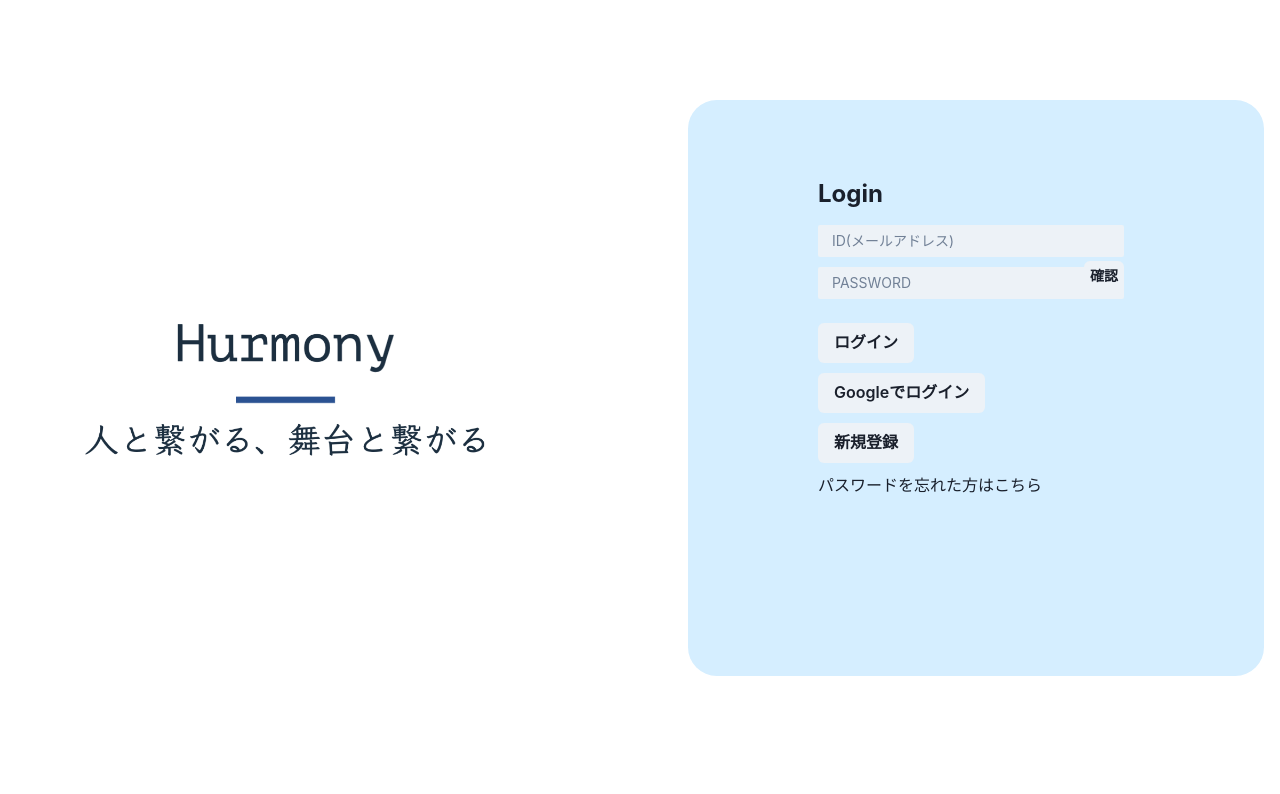
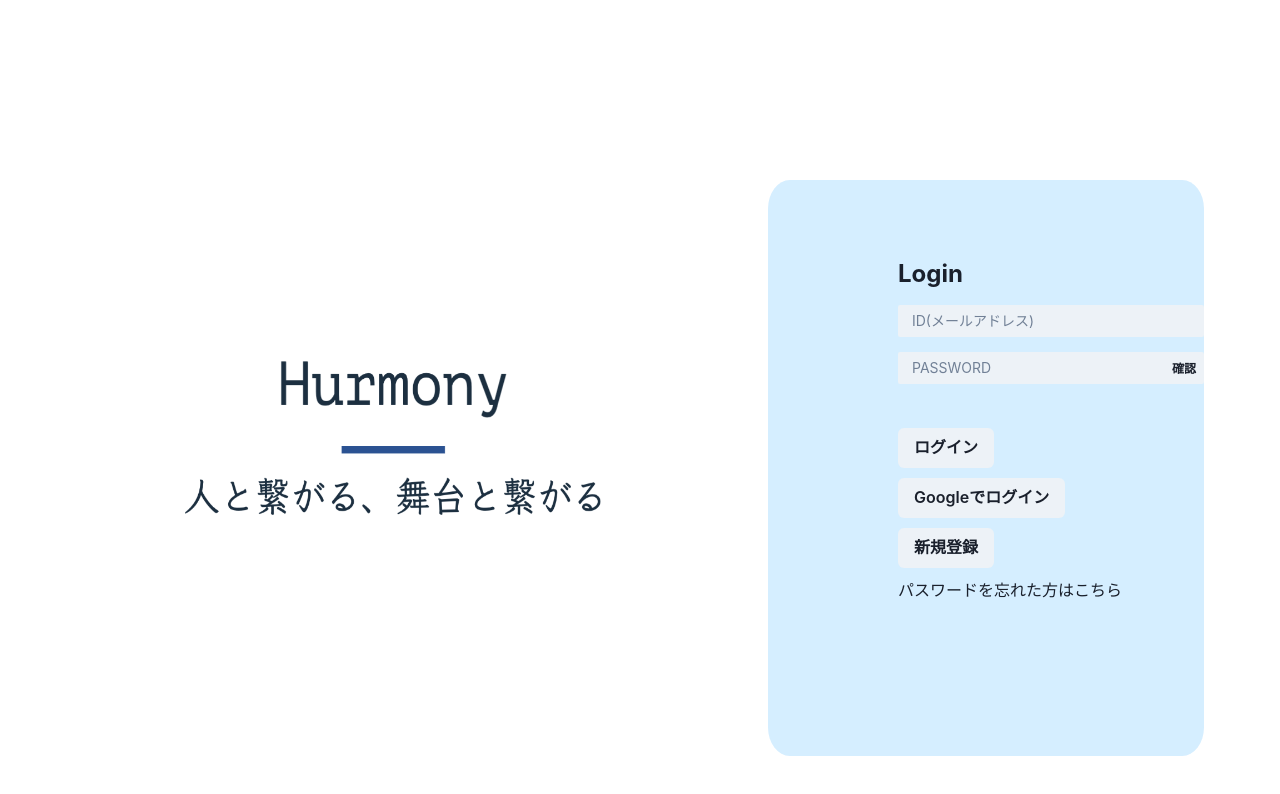
Before and after one commit to BugLizard/hurmony, a Next.js app: page /signin in a window 1280 px wide. Shown: the top 794 px of the page. Built offline with nearby package versions, Linux system fonts and the light colour scheme.

Commit message:
デザインを微調整

```diff
--- a/src/pages/signin.tsx
+++ b/src/pages/signin.tsx
@@ -20,12 +20,13 @@ const Signin = () => {
   const handlePasswordClick = () => setPassWordShow(!passwordShow);
   return (
     <Box display="flex" justifyContent="space-between" marginTop="100px">
-      <Box boxSize="xl" bg="">
+      <Box boxSize="left">
         <Box
-          boxSize="-webkit-fit-content"
+          boxSize="2xl"
           mb="25px"
           display="flex"
-          justifyContent="left"
+          justifyContent="flex-start"
+          marginLeft="6rem"
         >
           <NextImage
             src={logo}
@@ -36,7 +37,13 @@ const Signin = () => {
           />
         </Box>
       </Box>
-      <Box boxSize="xl" bg="#D5EEFF" borderRadius="5%" marginRight="1rem">
+      <Box
+        boxSize="xl"
+        bg="#D5EEFF"
+        borderRadius="5%"
+        marginRight="8rem"
+        marginTop="20"
+      >
         <Box boxSize="-webkit-fit-content" mb="25px" marginLeft="130px">
           <FormControl>
             <Heading marginTop="5rem" fontSize="2xl">
@@ -52,23 +59,27 @@ const Signin = () => {
             />
             <InputGroup size="md">
               <Input
-                marginTop="10px"
                 pr="4.5rem"
                 placeholder="PASSWORD"
                 type={passwordShow ? "text" : "password"}
                 size="sm"
                 width="auto"
                 variant="filled"
+                marginTop="15px"
               />
               <InputRightElement>
-                <Button size="sm" onClick={handlePasswordClick}>
+                <Button
+                  size="xs"
+                  onClick={handlePasswordClick}
+                  marginTop="25px"
+                >
                   {passwordShow ? "隠す" : "確認"}
                 </Button>
               </InputRightElement>
             </InputGroup>
             <br />
             <Box marginLeft="3rem" display="contents">
-              <Button>ログイン</Button>
+              <Button marginTop="20px">ログイン</Button>
               <br />
               <Button marginTop="10px" marginRight="10px">
                 Googleでログイン
```
Also changed, not shown: src/pages/signup.tsx (+20 -9 lines).
